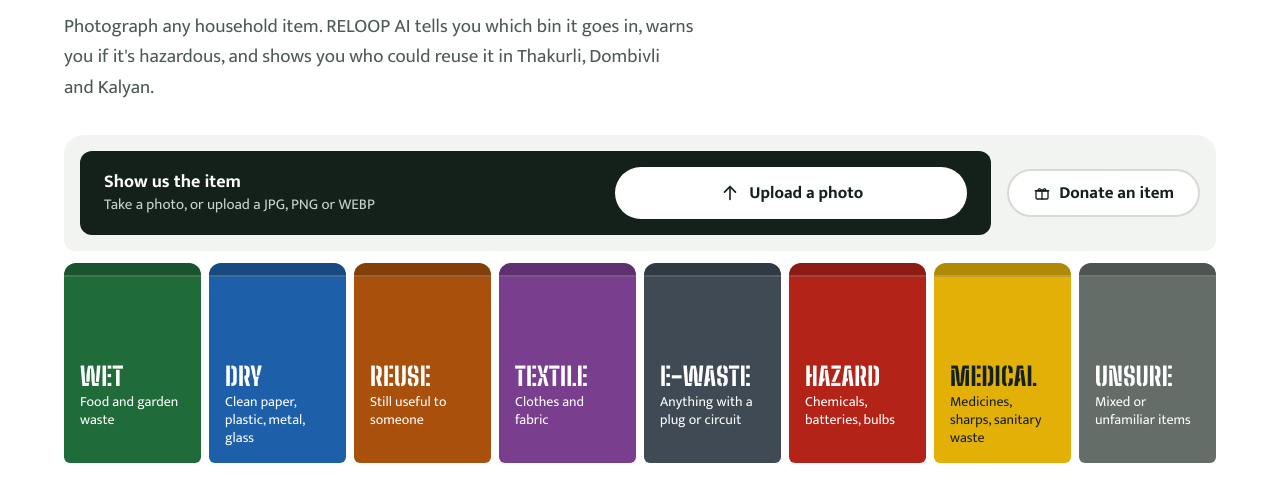
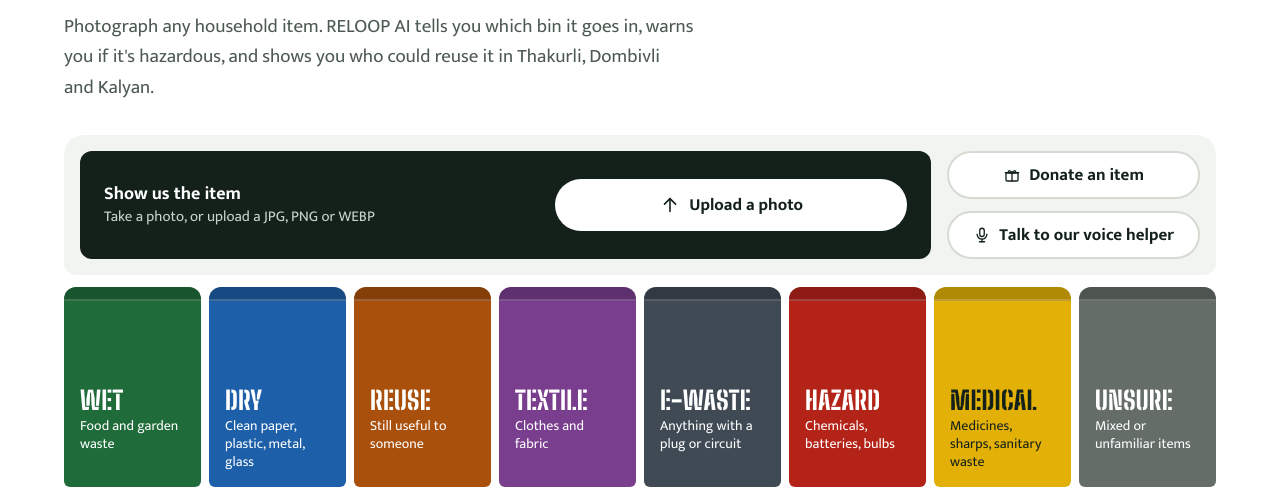
Before and after one commit to ajitkpal1-hub/Project-Stack, a FastAPI app: page / in a window 1280 px wide. Shown: the part 339-838 px from the top of the page. Run offline with FastAPI, Linux system fonts and the light colour scheme.

Commit message:
Homepage: Talk to our voice helper button beside Donate
Co-Authored-By: Claude Opus 5.5 <noreply@anthropic.com>

```diff
--- a/reloop/templates/home.html
+++ b/reloop/templates/home.html
@@ -13,7 +13,7 @@
     <p class="hero-tagline">{{ _('Sort Smart. Reuse More. Waste Less.') }}</p>
     <p class="hero-lede">{{ _("Photograph any household item. RELOOP AI tells you which bin it goes in, warns you if it's hazardous, and shows you who could reuse it in Thakurli, Dombivli and Kalyan.") }}</p>
 
-    {{ chute(_('Upload waste photo'), show_donate=true) }}
+    {{ chute(_('Upload waste photo'), show_donate=true, show_talk=true) }}
   </div>
 
   <nav class="lanes wrap" aria-label="{{ _('Waste lanes') }}">
--- a/reloop/templates/partials/chute.html
+++ b/reloop/templates/partials/chute.html
@@ -1,7 +1,7 @@
 {% from "partials/icons.html" import icon %}
 {# The chute: take a photo with the camera or upload one. With /js/scan.js the scan starts as soon
    as a photo is chosen and shows a "Scanning" state; without it, the Identify button submits. #}
-{% macro chute(button_label, show_donate=false, show_note=false, disabled=false) -%}
+{% macro chute(button_label, show_donate=false, show_note=false, disabled=false, show_talk=false) -%}
 <form class="chute" action="/scan" method="post" enctype="multipart/form-data" data-autosubmit data-loading="scan">
   {% if show_note %}
   <label class="chute-note">
@@ -30,6 +30,7 @@
   <div class="chute-actions">
     <button class="btn btn-primary chute-submit" type="submit" {% if disabled %}disabled{% endif %}>{{ button_label }} {{ icon('arrow', 18) }}</button>
     {% if show_donate %}<a class="btn btn-quiet" href="/donate">{{ icon('gift', 18) }} {{ _('Donate an item') }}</a>{% endif %}
+    {% if show_talk %}<a class="btn btn-quiet" href="/talk">{{ icon('mic', 18) }} {{ _('Talk to our voice helper') }}</a>{% endif %}
   </div>
 </form>
 {%- endmacro %}
--- a/reloop/templates/partials/icons.html
+++ b/reloop/templates/partials/icons.html
@@ -7,6 +7,8 @@
 <path d="M5 12h14"/><path d="M13 6l6 6-6 6"/>
 {%- elif name == "gift" -%}
 <rect x="4" y="9" width="16" height="11" rx="1.5"/><path d="M3 9h18"/><path d="M12 9v11"/><path d="M12 9c-1.5-3-5-3.5-5-1.25S10 9 12 9zm0 0c1.5-3 5-3.5 5-1.25S14 9 12 9z"/>
+{%- elif name == "mic" -%}
+<rect x="9" y="3" width="6" height="11" rx="3"/><path d="M5.5 11a6.5 6.5 0 0 0 13 0"/><path d="M12 17.5V21"/><path d="M8.5 21h7"/>
 {%- elif name == "pin" -%}
 <path d="M12 21s-6.5-6.1-6.5-11a6.5 6.5 0 0 1 13 0c0 4.9-6.5 11-6.5 11z"/><circle cx="12" cy="10" r="2.25"/>
 {%- elif name == "alert" -%}
```
Also changed, not shown: tests/test_voice.py (+7 -0 lines).
